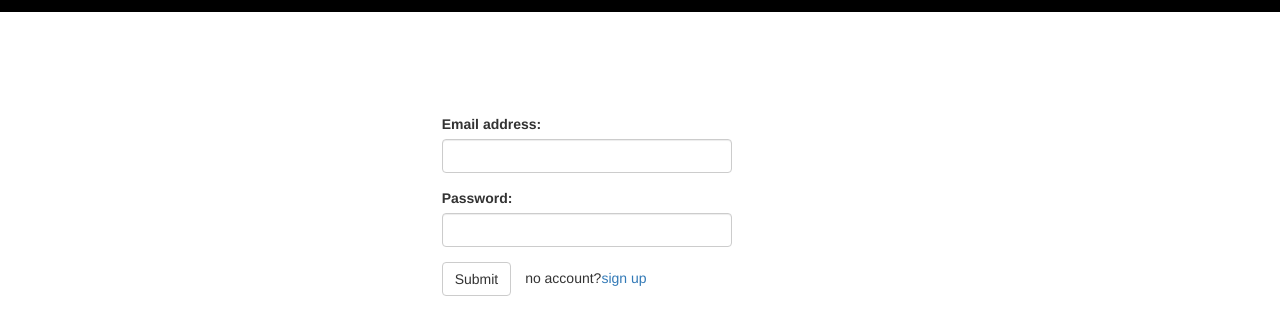
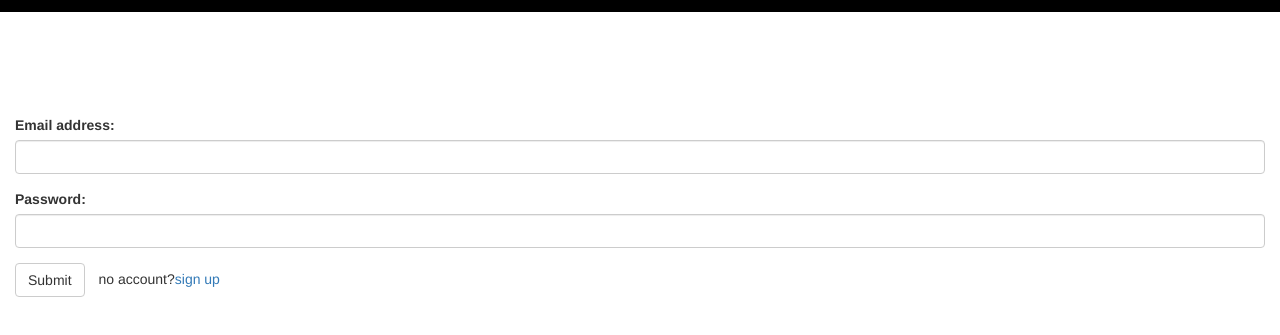
Before and after one commit to raman-vanakalla/myta, a plain HTML site: page index.html in a window 1280 px wide. Shown: the part 63-398 px from the top of the page. Drawn offline with nearby package versions, Linux system fonts and the light colour scheme.

Commit message:
less than 768px

```diff
--- a/index.html
+++ b/index.html
@@ -62,7 +62,7 @@
     </div>
     <div class="row" id="row">
         <div class="col-xs-4 prop" ></div>
-        <div class="col-xs-3 prop" id="login">
+        <div class="col-xs-3 col-sm-12 prop" id="login">
             <form class="form" >
                <strong id="confirm" style="color: blue"></strong>
                <div class="form-group">
```
